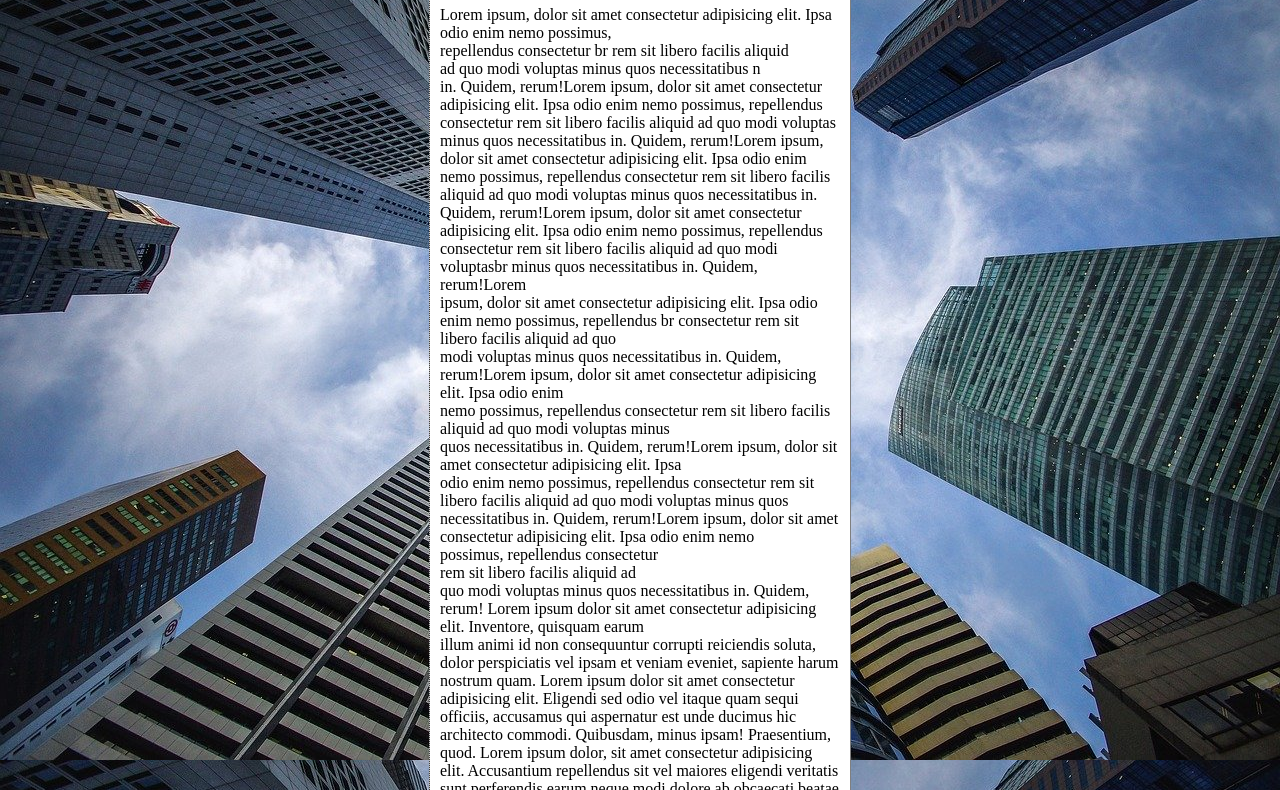
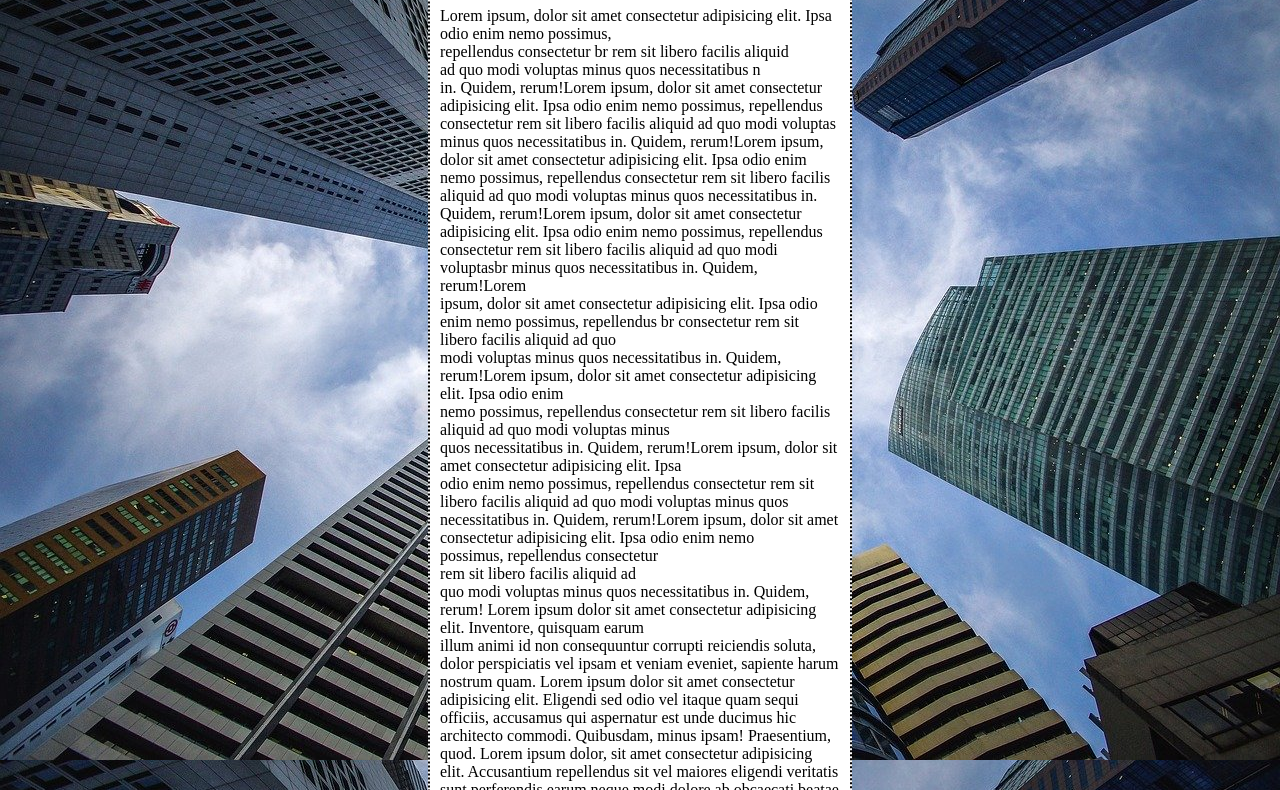
Before and after one commit to duriaux/WebProgramming2, a plain HTML site: page HTML&CSS/EX022/BACKGROUND006.html in a window 1280 px wide. Shown: the part 93-883 px from the top of the page. Drawn offline with Linux system fonts and the light colour scheme.

Commit message:
Update BACKGROUND006.html

```diff
--- a/HTML&CSS/EX022/BACKGROUND006.html
+++ b/HTML&CSS/EX022/BACKGROUND006.html
@@ -15,7 +15,7 @@ background-image: url(IMAGES/wallpaper002.jpg);
 background-position: center center;
 background-repeat: repeat;
 background-size:cover;
-background-attachment: f ixed;*/
+background-attachment: fixed;*/
 
 /* shorthad - background:
 color > image > position > repeat > [size] > attachement*/
@@ -31,7 +31,7 @@ max-width: 400px;
 padding: 10px;
 margin: auto;
 border-radius:15px;
-border: 1px dotted black;
+border: 2px dotted black;
 
 
 }
```
